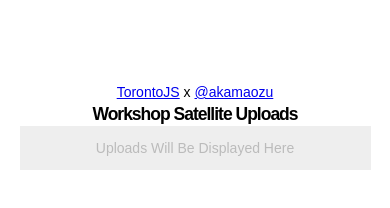
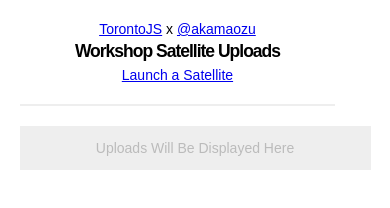
Before and after one commit to Akamaozu/workshop-basestation, a website: page webapp/index.html in a window 390 px wide. Drawn offline with Linux system fonts and the light colour scheme; no server answers.

Commit message:
minor style tweak

```diff
--- a/webapp/css/base.css
+++ b/webapp/css/base.css
@@ -29,6 +29,13 @@
     padding: 1em;
     text-align: center;
     border-bottom: 2px solid #eee;
+  }
+
+    @media only screen and (max-width: 768px) {
+      #uploaded > .header {
+        width: 90%;
+        top: -9em;
+      }
     }
 
     #uploaded > .header > .title {
```
Lines whose indentation alone changed are shown as unchanged.
